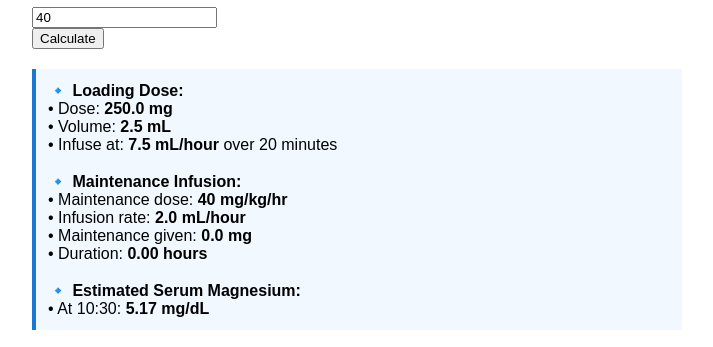
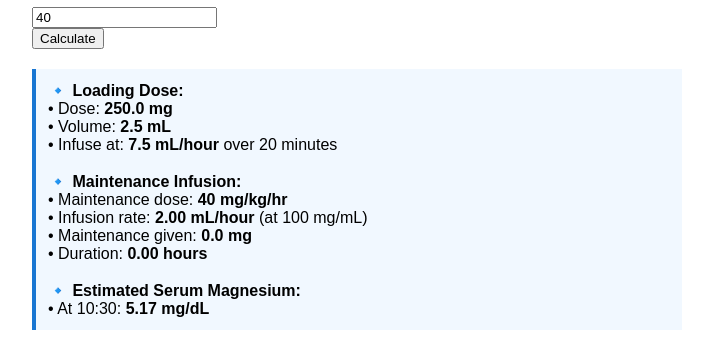
Before and after one commit to TMAN900928/OH-MG-It-s-SEVERE-ASTHMA, a plain HTML site: page index.html in a window 1280 px wide. Both pictures are taken after typing "5", "5", "10:30", "10:30" into the empty fields and a click on the button "Calculate". Shown: the part 463-810 px from the top of the page, without its empty margins (283-996 px from the left). Drawn offline with Linux system fonts and the light colour scheme.

Commit message:
Update index.html

```diff
--- a/index.html
+++ b/index.html
@@ -69,14 +69,15 @@
       const loadingVolumeMl = loadingDoseMg / mgPerMl;
       const loadingRateMlPerHour = loadingVolumeMl / (20 / 60);
 
-      const maintenanceRateMlPerHour = (maintenanceRate * weight) / mgPerMl;
+      const maintenanceDoseMgPerHour = maintenanceRate * weight;
+      const maintenanceRateMlPerHour = maintenanceDoseMgPerHour / mgPerMl;
 
       const start = new Date("1970-01-01T" + startTimeStr + ":00");
       const end = new Date("1970-01-01T" + endTimeStr + ":00");
       let elapsedHr = (end - start - 20 * 60 * 1000) / (1000 * 60 * 60);
       if (elapsedHr < 0) elapsedHr = 0;
 
-      const maintenanceMgGiven = maintenanceRate * weight * elapsedHr;
+      const maintenanceMgGiven = maintenanceDoseMgPerHour * elapsedHr;
       const totalMgGiven = loadingDoseMg + maintenanceMgGiven;
       const predictedMg = currentMg + totalMgGiven / (weight * 300);
 
@@ -89,7 +90,7 @@
 
         <strong>🔹 Maintenance Infusion:</strong><br>
         • Maintenance dose: <b>${maintenanceRate} mg/kg/hr</b><br>
-        • Infusion rate: <b>${maintenanceRateMlPerHour.toFixed(1)} mL/hour</b><br>
+        • Infusion rate: <b>${maintenanceRateMlPerHour.toFixed(2)} mL/hour</b> (at 100 mg/mL)<br>
         • Maintenance given: <b>${maintenanceMgGiven.toFixed(1)} mg</b><br>
         • Duration: <b>${elapsedHr.toFixed(2)} hours</b><br><br>
 
```
